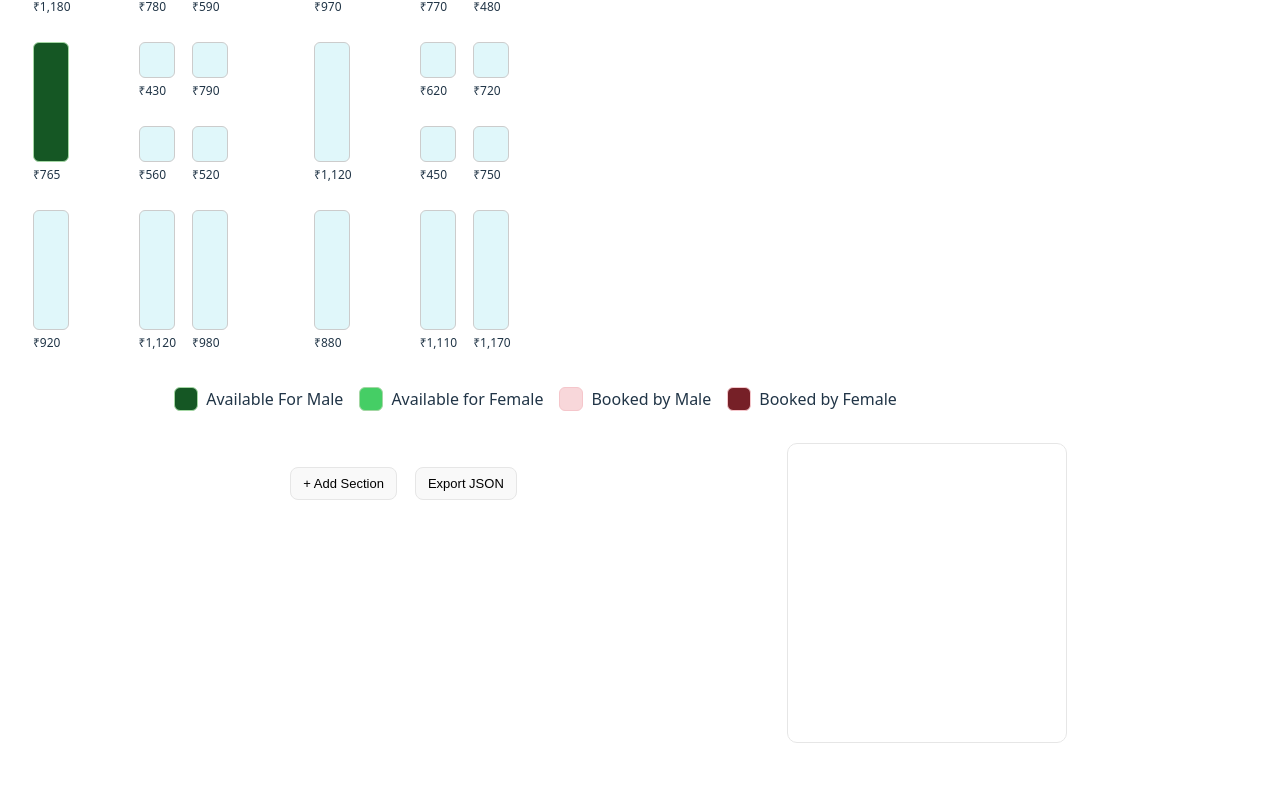
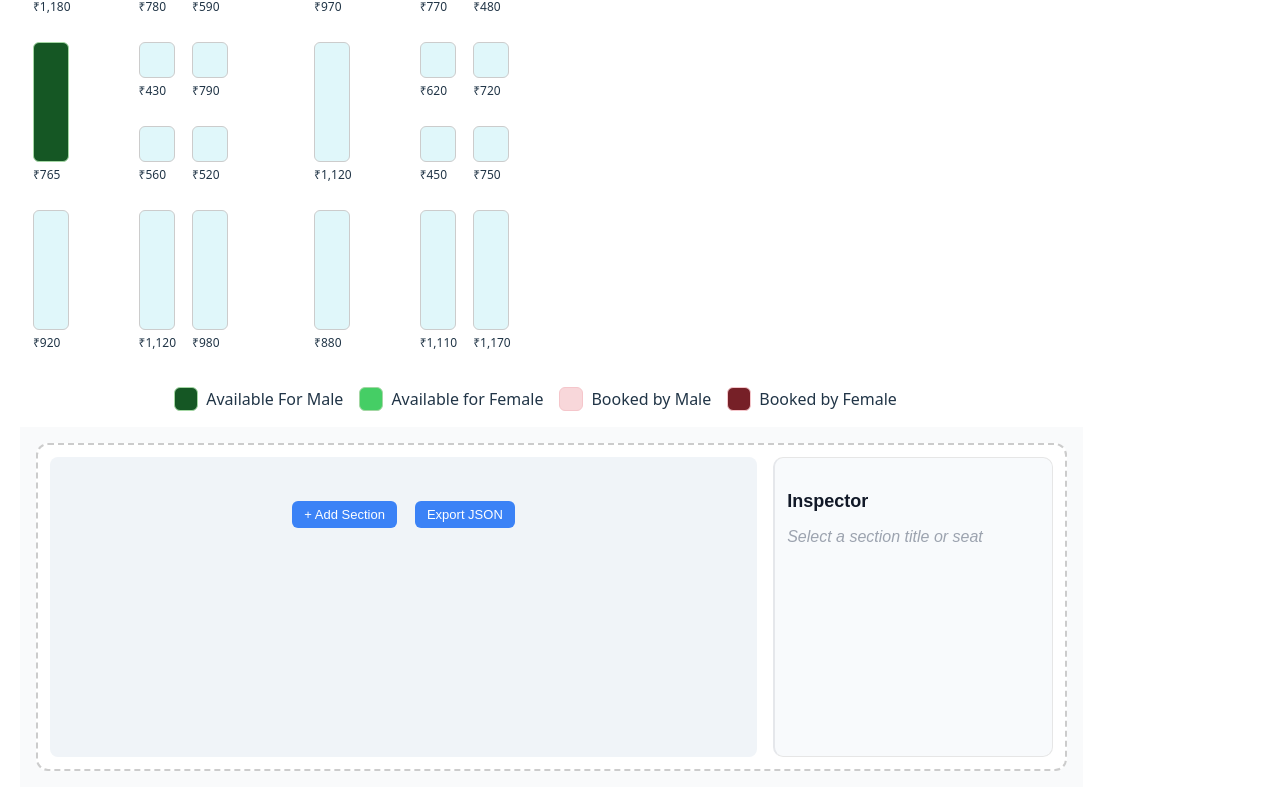
Before and after one commit to Akshay2002Singh/react-seat-select, a React (Vite) app: page / in a window 1280 px wide. Shown: the part 1012-1819 px from the top of the page. Before the commit the page ends 1791 px from the top, so only its background shows below. Built offline with nearby package versions, Linux system fonts and the light colour scheme.

Commit message:
reafactored code for bus layout designer

```diff
--- a/src/App.tsx
+++ b/src/App.tsx
@@ -302,7 +302,154 @@ const App: React.FC = () => {
           ]}
         />
       </div>
-      <BusSeatLayoutDesigner />
+      <BusSeatLayoutDesigner
+  customStyles={{
+  root: {
+    backgroundColor: "#f9fafb",
+    fontFamily: "Arial, sans-serif",
+    padding: "16px",
+  },
+  workspace: {
+    border: "2px dashed #ccc",
+    borderRadius: "12px",
+    padding: "12px",
+    backgroundColor: "#fff",
+  },
+  canvas: {
+    gap: "16px",
+    backgroundColor: "#f0f4f8",
+    padding: "20px",
+    borderRadius: "8px",
+  },
+
+  section: {
+    border: "1px solid #ddd",
+    borderRadius: "10px",
+    padding: "10px",
+    backgroundColor: "#ffffff",
+  },
+  sectionHeader: {
+    display: "flex",
+    justifyContent: "space-between",
+    alignItems: "center",
+    backgroundColor: "#f1f5f9",
+    padding: "6px 10px",
+    borderRadius: "6px",
+  },
+  sectionTitle: {
+    fontWeight: "bold",
+    fontSize: "16px",
+    color: "#1e293b",
+  },
+  deleteSectionBtn: {
+    cursor: "pointer",
+    fontWeight: "bold",
+
+  },
+
+  columns: {
+    display: "flex",
+    gap: "12px",
+    marginTop: "8px",
+  },
+  column: {
+    display: "flex",
+    flexDirection: "column",
+    gap: "6px",
+  },
+
+  seats: {
+    display: "flex",
+    gap: "6px",
+  },
+  seat: {
+    width: "40px",
+    height: "40px",
+    backgroundColor: "#e2e8f0",
+    border: "2px solid #94a3b8",
+    borderRadius: "6px",
+    display: "flex",
+    alignItems: "center",
+    justifyContent: "center",
+    fontSize: "12px",
+    fontWeight: "bold",
+    cursor: "pointer",
+  },
+  seaterSeat: {
+    backgroundColor: "#bae6fd",
+    border: "2px solid #0284c7",
+  },
+  sleeperSeat: {
+    backgroundColor: "#c7d2fe",
+    border: "2px solid #4f46e5",
+    width: "40px",
+    height: "80px",
+  },
+  blankSeat: {
+    backgroundColor: "#f8fafc",
+    border: "1px dashed #94a3b8",
+  },
+  selectedSeat: {
+    backgroundColor: "#34d399",
+    border: "2px solid #065f46",
+    color: "#fff",
+  },
+
+  controls: {
+    display: "flex",
+    gap: "10px",
+    marginTop: "12px",
+  },
+  controlsButton: {
+    backgroundColor: "#3b82f6",
+    color: "#fff",
+    border: "none",
+    padding: "6px 12px",
+    borderRadius: "6px",
+    cursor: "pointer",
+  },
+  addColumnCard: {
+    border: "2px dashed #94a3b8",
+    padding: "10px",
+    borderRadius: "6px",
+    textAlign: "center",
+    cursor: "pointer",
+    color: "#475569",
+  },
+
+  inspector: {
+    borderLeft: "2px solid #e5e7eb",
+    padding: "12px",
+    backgroundColor: "#f8fafc",
+  },
+  inspectorHeading: {
+    fontSize: "18px",
+    fontWeight: "bold",
+    marginBottom: "10px",
+    color: "#111827",
+  },
+  inspectorForm: {
+    display: "flex",
+    flexDirection: "column",
+    gap: "8px",
+  },
+  inspectorLabel: {
+    fontSize: "14px",
+    fontWeight: "500",
+    color: "#374151",
+  },
+  inspectorInput: {
+    padding: "6px 10px",
+    borderRadius: "6px",
+    border: "1px solid #d1d5db",
+    fontSize: "14px",
+  },
+  inspectorPlaceholder: {
+    fontStyle: "italic",
+    color: "#9ca3af",
+  },
+}}
+/>
     </div>
   );
 };
--- a/src/components/BusSeatLayoutDesigner/BusSeatLayoutDesigner.tsx
+++ b/src/components/BusSeatLayoutDesigner/BusSeatLayoutDesigner.tsx
@@ -1,8 +1,6 @@
-import { useState } from "react";
+import { useEffect, useState } from "react";
 import type { BusConfig, Seat, Section } from "../BusSeatSelect/types";
 import "./styles.css";
-
-type Sections = Record<string, Section>;
 
 interface CustomStyles {
   root?: React.CSSProperties;
@@ -25,9 +23,8 @@ interface CustomStyles {
   selectedSeat?: React.CSSProperties;
 
   controls?: React.CSSProperties;
-  controlsActionButton?: React.CSSProperties;
+  controlsButton?: React.CSSProperties;
   addColumnCard?: React.CSSProperties;
-  bottomActions?: React.CSSProperties;
 
   // Inspector panel
   inspector?: React.CSSProperties;
@@ -49,91 +46,165 @@ export const BusSeatLayoutDesigner = ({
   onChange,
   customStyles = {},
 }: BusSeatLayoutDesignerProps) => {
-  const [sections, setSections] = useState<Sections>({});
+  const [sections, setSections] = useState<Section[]>(config ?? []);
   const [selected, setSelected] = useState<{
     type: "seat" | "column" | "section";
-    secKey: string;
+    secIndex: number;
     colIndex?: number;
     seatIndex?: number;
   } | null>(null);
 
+  // Sync prop → state when config changes externally
+  useEffect(() => {
+    if (config) {
+      setSections(config);
+      onChange?.(config);
+    }
+  }, [config]);
+
   // ---- sections
   const addSection = () => {
-    const key = `Section${Object.keys(sections).length + 1}`;
-    setSections((prev) => ({ ...prev, [key]: { title: key, columns: [] } }));
+    setSections((prev) => {
+      const next = [...prev, { title: "Section title", columns: [] }];
+      onChange?.(next);
+      return next;
+    });
   };
-  const updateSectionTitle = (key: string, title: string) =>
-    setSections((p) => ({ ...p, [key]: { ...p[key], title } }));
-  const removeSection = (key: string) => {
-    const next = { ...sections };
-    delete next[key];
-    setSections(next);
-    setSelected(null);
+  const updateSectionTitle = (secIndex: number, title: string) => {
+    setSections((prev) => {
+      const next = [...prev];
+      next[secIndex] = { ...next[secIndex], title };
+      onChange?.(next);
+      return next;
+    });
+  };
+
+  const removeSection = (secIndex: number) => {
+    setSections((prev) => {
+      let next = [...prev];
+      next = next.filter((_, i) => i !== secIndex);
+      onChange?.(next);
+      return next;
+    });
   };
 
   // ---- columns
-  const addColumn = (secKey: string) =>
-    setSections((p) => {
-      const id = `col${p[secKey].columns.length + 1}`;
-      return {
-        ...p,
-        [secKey]: {
-          ...p[secKey],
-          columns: [...p[secKey].columns, { id, seats: [] }],
-        },
+  const addColumn = (secIndex: number) => {
+    setSections((prev) => {
+      // create copy of sections
+      const next = [...prev];
+      // get section to update
+      const section = next[secIndex];
+      // get columns array of section and create a copy
+      const cols = [...section.columns];
+
+      if (cols.length > 0) {
+        let lastColId = cols[cols.length - 1].id;
+        cols.push({ id: (Number(lastColId) + 1).toString(), seats: [] });
+      } else {
+        cols.push({ id: (1).toString(), seats: [] });
+      }
+
+      next[secIndex] = { ...section, columns: cols };
+      onChange?.(next);
+      return next;
+    });
   };
-    });
 
-  const removeColumn = (secKey: string, colIndex: number) =>
-    setSections((p) => {
-      const cols = [...p[secKey].columns];
-      cols.splice(colIndex, 1);
-      return { ...p, [secKey]: { ...p[secKey], columns: cols } };
+  const removeColumn = (secIndex: number, colIndex: number) =>
+    setSections((prev) => {
+      // create copy of sections
+      const next = [...prev];
+      // get section to update
+      const section = next[secIndex];
+      // get columns array of section
+      const cols = section.columns.filter((_, i) => i !== colIndex);
+
+      next[secIndex] = { ...section, columns: cols };
+      onChange?.(next);
+      return next;
     });
 
   // ---- seats
   const addSeat = (
-    secKey: string,
+    secIndex: number,
     colIndex: number,
     type: "seater" | "sleeper"
-  ) =>
-    setSections((p) => {
-      const cols = p[secKey].columns.map((c, i) =>
-        i === colIndex
-          ? { ...c, seats: [...c.seats, { id: `S${c.seats.length + 1}`, type, isBlank: false }] }
-          : c
-      );
-      return { ...p, [secKey]: { ...p[secKey], columns: cols } };
+  ) => {
+    setSections((prev) => {
+      // create copy of sections
+      const next = [...prev];
+      // get section to update and create a copy
+      const section = { ...next[secIndex] };
+      // get columns array of section and create a copy
+      const cols = [...section.columns];
+      // get specific column and create a copy
+      const col = { ...cols[colIndex], seats: [...cols[colIndex].seats] };
+
+      // push new seat
+      col.seats.push({
+        id: `C${cols[colIndex].id}-S${col.seats.length + 1}`,
+        type,
+        isBlank: false,
       });
+      cols[colIndex] = col;
+      section.columns = cols;
+      next[secIndex] = section;
+      onChange?.(next);
+      return next;
+    });
+  };
 
   const updateSeat = (
-    secKey: string,
+    secIndex: number,
     colIndex: number,
     seatIndex: number,
     field: keyof Seat,
     value: string | boolean
-  ) =>
-    setSections((p) => {
-      const cols = [...p[secKey].columns];
-      (cols[colIndex].seats[seatIndex] as any)[field] = value;
-      return { ...p, [secKey]: { ...p[secKey], columns: cols } };
+  ) => {
+    setSections((prev) => {
+      // create copy of sections
+      const next = [...prev];
+      // clone the section
+      const section = { ...next[secIndex] };
+      // clone the columns
+      const cols = [...section.columns];
+      // clone the target column
+      const col = { ...cols[colIndex], seats: [...cols[colIndex].seats] };
+      // clone and update the seat
+      const seat = { ...col.seats[seatIndex], [field]: value };
+
+      col.seats[seatIndex] = seat;
+      cols[colIndex] = col;
+      section.columns = cols;
+      next[secIndex] = section;
+      onChange?.(next);
+      return next;
     });
+  };
 
-  const removeSeat = (secKey: string, colIndex: number, seatIndex: number) =>
-    setSections((p) => {
-      const cols = [...p[secKey].columns];
-      cols[colIndex].seats.splice(seatIndex, 1);
-      return { ...p, [secKey]: { ...p[secKey], columns: cols } };
+  const removeLastSeat = (secIndex: number, colIndex: number) => {
+    setSections((prev) => {
+      // create copy of sections
+      const next = [...prev];
+      // clone the section
+      const section = { ...next[secIndex] };
+      // clone the columns
+      const cols = [...section.columns];
+      // clone the target column
+      const col = { ...cols[colIndex], seats: [...cols[colIndex].seats] };
+      // remove last seat if exists
+      if (col.seats.length > 0) {
+        col.seats.pop();
+      }
+      // rebuild
+      cols[colIndex] = col;
+      section.columns = cols;
+      next[secIndex] = section;
+      onChange?.(next);
+      return next;
     });
-
-  const removeLastSeat = (secKey: string, colIndex: number) =>
-    setSections((p) => {
-      const cols = [...p[secKey].columns];
-      if (cols[colIndex].seats.length > 0) {
-        cols[colIndex].seats.pop();
-      }
-      return { ...p, [secKey]: { ...p[secKey], columns: cols } };
-    });
+  };
 
   // ---- export
   const exportToJSON = () => {
@@ -158,16 +229,16 @@ export const BusSeatLayoutDesigner = ({
           className="busSeatLayoutDesigner-canvas"
           style={customStyles?.canvas}
         >
-          {Object.entries(sections).map(([secKey, section]) => (
+          {sections.map((section, secIndex) => (
             <section
-              key={secKey}
+              key={secIndex}
               className="busSeatLayoutDesigner-section"
               style={customStyles?.section}
-              onClick={() => setSelected({ type: "section", secKey })}
             >
               <header
                 className="busSeatLayoutDesigner-sectionHeader"
                 style={customStyles?.sectionHeader}
+                onClick={() => setSelected({ type: "section", secIndex })}
               >
                 <span
                   className="busSeatLayoutDesigner-sectionTitleDisplay"
@@ -177,8 +248,11 @@ export const BusSeatLayoutDesigner = ({
                 </span>
                 <button
                   className="busSeatLayoutDesigner-delete-section-btn"
-                  style={customStyles?.deleteSectionBtn}
-                  onClick={() => removeSection(secKey)}
+                  style={{
+                    ...customStyles?.controlsButton,
+                    ...customStyles?.deleteSectionBtn,
+                  }}
+                  onClick={() => removeSection(secIndex)}
                   title="Remove section"
                 >
                   Delete Section
@@ -209,7 +283,7 @@ export const BusSeatLayoutDesigner = ({
                           .join(" ");
                         const isSelected =
                           selected?.type === "seat" &&
-                          selected.secKey === secKey &&
+                          selected.secIndex === secIndex &&
                           selected.colIndex === colIndex &&
                           selected.seatIndex === seatIndex;
 
@@ -231,7 +305,7 @@ export const BusSeatLayoutDesigner = ({
                             onClick={() =>
                               setSelected({
                                 type: "seat",
-                                secKey,
+                                secIndex,
                                 colIndex,
                                 seatIndex,
                               })
@@ -254,15 +328,15 @@ export const BusSeatLayoutDesigner = ({
                     >
                       <button
                         className="busSeatLayoutDesigner-btn busSeatLayoutDesigner-btn--tiny"
-                        style={customStyles.controlsActionButton}
-                        onClick={() => addSeat(secKey, colIndex, "seater")}
+                        style={customStyles.controlsButton}
+                        onClick={() => addSeat(secIndex, colIndex, "seater")}
                       >
                         + Seater
                       </button>
                       <button
                         className="busSeatLayoutDesigner-btn busSeatLayoutDesigner-btn--tiny"
-                        style={customStyles.controlsActionButton}
-                        onClick={() => addSeat(secKey, colIndex, "sleeper")}
+                        style={customStyles.controlsButton}
+                        onClick={() => addSeat(secIndex, colIndex, "sleeper")}
                       >
                         + Sleeper
                       </button>
@@ -273,15 +347,15 @@ export const BusSeatLayoutDesigner = ({
                     >
                       <button
                         className="busSeatLayoutDesigner-btn busSeatLayoutDesigner-btn--tiny"
-                        style={customStyles.controlsActionButton}
-                        onClick={() => removeColumn(secKey, colIndex)}
+                        style={customStyles.controlsButton}
+                        onClick={() => removeColumn(secIndex, colIndex)}
                       >
                         Remove Column
                       </button>
                       <button
                         className="busSeatLayoutDesigner-btn busSeatLayoutDesigner-btn--tiny"
-                        style={customStyles.controlsActionButton}
-                        onClick={() => removeLastSeat(secKey, colIndex)}
+                        style={customStyles.controlsButton}
+                        onClick={() => removeLastSeat(secIndex, colIndex)}
                       >
                         Remove Last Seat
                       </button>
@@ -291,7 +365,7 @@ export const BusSeatLayoutDesigner = ({
 
                 <button
                   className="busSeatLayoutDesigner-addColumnCard"
-                  onClick={() => addColumn(secKey)}
+                  onClick={() => addColumn(secIndex)}
                   title="Add column"
                   style={customStyles.addColumnCard}
                 >
@@ -302,16 +376,18 @@ export const BusSeatLayoutDesigner = ({
           ))}
 
           {/* bottom global actions */}
-          <div
-            className="busSeatLayoutDesigner-bottomActions"
-            style={customStyles?.bottomActions}
+          <div className="busSeatLayoutDesigner-bottomActions">
+            <button
+              className="busSeatLayoutDesigner-btn"
+              onClick={addSection}
+              style={customStyles.controlsButton}
             >
-            <button className="busSeatLayoutDesigner-btn" onClick={addSection}>
               + Add Section
             </button>
             <button
               className="busSeatLayoutDesigner-btn"
               onClick={exportToJSON}
+              style={customStyles.controlsButton}
             >
               Export JSON
             </button>
@@ -335,18 +411,21 @@ export const BusSeatLayoutDesigner = ({
 
           {selected?.type === "seat" &&
             (() => {
-              const s = sections[selected.secKey];
+              const s = sections[selected.secIndex];
               const seat =
-                s.columns[selected.colIndex!].seats[selected.seatIndex!];
+                s.columns[selected.colIndex!].seats?.[selected.seatIndex!];
               return (
-                <div className="busSeatLayoutDesigner-form" style={customStyles?.inspectorForm}>
+                <div
+                  className="busSeatLayoutDesigner-form"
+                  style={customStyles?.inspectorForm}
+                >
                   <label style={customStyles?.inspectorLabel}>Seat ID</label>
                   <input
                     style={customStyles?.inspectorInput}
-                      value={seat.id}
+                    value={seat?.id}
                     onChange={(e) =>
                       updateSeat(
-                          selected.secKey,
+                        selected.secIndex,
                         selected.colIndex!,
                         selected.seatIndex!,
                         "id",
@@ -357,10 +436,10 @@ export const BusSeatLayoutDesigner = ({
                   <label style={customStyles?.inspectorLabel}>Type</label>
                   <select
                     style={customStyles?.inspectorInput}
-                      value={seat.type}
+                    value={seat?.type}
                     onChange={(e) =>
                       updateSeat(
-                          selected.secKey,
+                        selected.secIndex,
                         selected.colIndex!,
                         selected.seatIndex!,
                         "type",
@@ -372,14 +451,13 @@ export const BusSeatLayoutDesigner = ({
                     <option value="sleeper">Sleeper</option>
                   </select>
 
-                    <label
-                      className="busSeatLayoutDesigner-checkbox">
+                  <label className="busSeatLayoutDesigner-checkbox">
                     <input
                       type="checkbox"
-                      checked={seat.isBlank}
+                      checked={seat?.isBlank}
                       onChange={(e) =>
                         updateSeat(
-                          selected.secKey,
+                          selected.secIndex,
                           selected.colIndex!,
                           selected.seatIndex!,
                           "isBlank",
@@ -394,15 +472,16 @@ export const BusSeatLayoutDesigner = ({
             })()}
 
           {selected?.type === "section" && (
-            <div className="busSeatLayoutDesigner-form" style={customStyles?.inspectorForm}>
-              <label style={customStyles?.inspectorLabel}>
-                Section Title
-              </label>
+            <div
+              className="busSeatLayoutDesigner-form"
+              style={customStyles?.inspectorForm}
+            >
+              <label style={customStyles?.inspectorLabel}>Section Title</label>
               <input
                 style={customStyles?.inspectorInput}
-                  value={sections[selected.secKey].title}
+                value={sections[selected.secIndex]?.title}
                 onChange={(e) =>
-                    updateSectionTitle(selected.secKey, e.target.value)
+                  updateSectionTitle(selected.secIndex, e.target.value)
                 }
               />
             </div>
--- a/src/components/BusSeatLayoutDesigner/styles.css
+++ b/src/components/BusSeatLayoutDesigner/styles.css
@@ -110,6 +110,7 @@
   align-items: center;
   justify-content: center;
   user-select: none;
+  cursor: pointer;
   transition: border-color .15s, background .15s, transform .05s, box-shadow .15s;
 }
 
```
Also changed, not shown: src/components/TheaterSeatLayoutDesigner/TheaterSeatLayoutDesigner.tsx (+49 -13 lines). Lines whose indentation alone changed are shown as unchanged.
